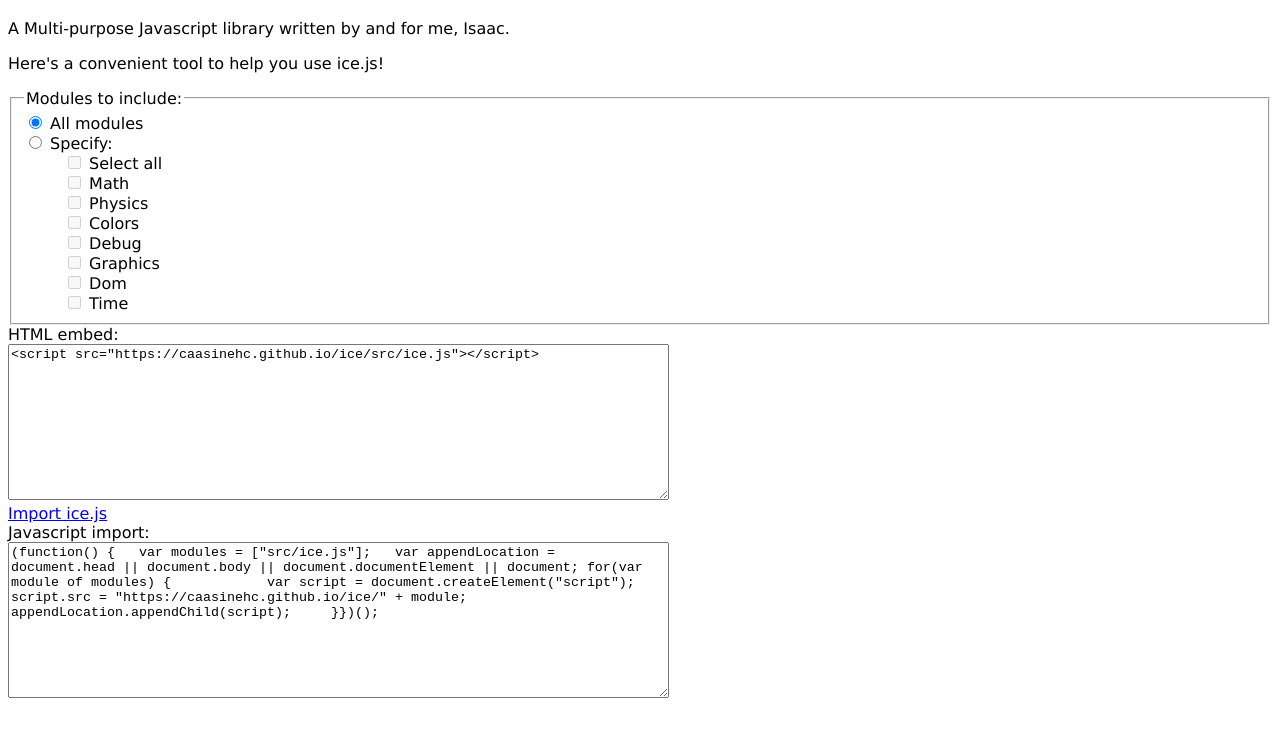
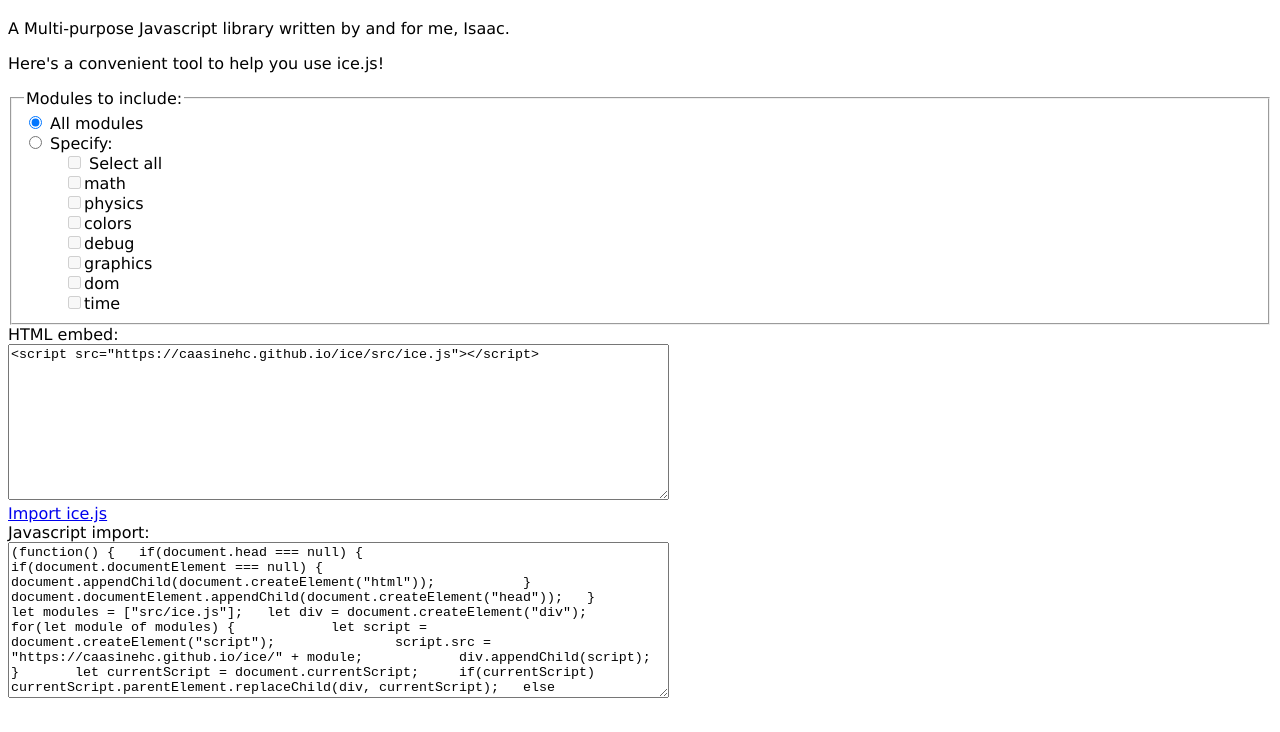
Before and after one commit to caasinehc/ice, a plain HTML site: page index.html in a window 1280 px wide. Both pictures are taken after a click on the element 640 px from the left and 269 px from the top of the page. Shown: the part 62-794 px from the top of the page. Drawn offline with Linux system fonts and the light colour scheme.

Commit message:
Minor tweaks

```diff
--- a/index.html
+++ b/index.html
@@ -15,9 +15,7 @@
 
 		<form id="importTool">
 			<fieldset onclick="updateModules();">
-
 				<legend>Modules to include: </legend>
-
 				<label>
 					<input type="radio" name="importAll" value="all" onclick="setSpecify(false);" id="importAll" checked />
 					All modules<br />
@@ -27,53 +25,11 @@
 					Specify:
 				</label>
 
-				<ul style="list-style: none; margin: 0px;">
+				<ul id="moduleList" style="list-style: none; margin: 0px;">
 					<li>
 						<label>
 							<input type="checkbox" id="allCB" onclick="toggleEverything();" disabled />
 							Select all
-						</label>
-					</li>
-					<li>
-						<label>
-							<input type="checkbox" id="mathCB" disabled />
-							Math
-						</label>
-					</li>
-					<li>
-						<label>
-							<input type="checkbox" id="physicsCB" disabled />
-							Physics
-						</label>
-					</li>
-					<li>
-						<label>
-							<input type="checkbox" id="colorsCB" disabled />
-							Colors
-						</label>
-					</li>
-					<li>
-						<label>
-							<input type="checkbox" id="debugCB" disabled />
-							Debug
-						</label>
-					</li>
-					<li>
-						<label>
-							<input type="checkbox" id="graphicsCB" disabled />
-							Graphics
-						</label>
-					</li>
-					<li>
-						<label>
-							<input type="checkbox" id="domCB" disabled />
-							Dom
-						</label>
-					</li>
-					<li>
-						<label>
-							<input type="checkbox" id="timeCB" disabled />
-							Time
 						</label>
 					</li>
 				</ul>
@@ -93,29 +49,45 @@
 		</label><br />
 
 		<script>
-			var modules = {
-				math: document.getElementById("mathCB"),
-				physics: document.getElementById("physicsCB"),
-				colors: document.getElementById("colorsCB"),
-				debug: document.getElementById("debugCB"),
-				graphics: document.getElementById("graphicsCB"),
-				dom: document.getElementById("domCB"),
-				time: document.getElementById("timeCB")
+			let modules = {
+				math: "math",
+				physics: "physics",
+				colors: "colors",
+				debug: "debug",
+				graphics: "graphics",
+				dom: "dom",
+				time: "time"
 			}
-			var allCB = document.getElementById("allCB");
-			var importAll = document.getElementById("importAll");
-			var embedInput = document.getElementById("embedInput");
-			var bookmarklet = document.getElementById("bookmarklet");
-			var jsInput = document.getElementById("jsInput");
+
+			let moduleList = document.getElementById("moduleList");
+			for(let module in modules) {
+				let li = document.createElement("li");
+				let label = document.createElement("label");
+				let input = document.createElement("input");
+				let labelText = document.createTextNode(modules[module]);
+				input.type = "checkbox";
+				input.disabled = true;
+				label.appendChild(input);
+				label.appendChild(labelText);
+				li.appendChild(label);
+				modules[module] = input;
+				moduleList.appendChild(modules[module].parentElement.parentElement);
+			}
+
+			let allCB = document.getElementById("allCB");
+			let importAll = document.getElementById("importAll");
+			let embedInput = document.getElementById("embedInput");
+			let bookmarklet = document.getElementById("bookmarklet");
+			let jsInput = document.getElementById("jsInput");
 
 			function toggleEverything() {
-				for(var module in modules) {
+				for(let module in modules) {
 					modules[module].checked = allCB.checked;
 				}
 			}
 			function updateModules() {
-				var allChecked = true;
-				for(var module in modules) {
+				let allChecked = true;
+				for(let module in modules) {
 					if(!modules[module].checked) {
 						allChecked = false;
 						break;
@@ -126,17 +98,17 @@
 			}
 			function setSpecify(enabled) {
 				allCB.disabled = !enabled;
-				for(var module in modules) {
+				for(let module in modules) {
 					modules[module].disabled = !enabled;
 				}
 			}
 			function updateOutput() {
-				var toInclude = [];
+				let toInclude = [];
 				if(importAll.checked) {
 					toInclude.push("src/ice.js");
 				}
 				else {
-					for(var module in modules) {
+					for(let module in modules) {
 						if(modules[module].checked) {
 							toInclude.push("src/ice." + module + ".js");
 						}
@@ -147,8 +119,8 @@
 				updateJsInclude(toInclude);
 			}
 			function updateEmbed(toInclude) {
-				var text = "";
-				for(var module of toInclude) {
+				let text = "";
+				for(let module of toInclude) {
 					text += "<script src=\"https://caasinehc.github.io/ice/" + module + "\"><\/script>\n";
 				}
 				embedInput.innerText = text;
@@ -157,31 +129,29 @@
 				embedInput.select();
 			}
 			function updateBookmarklet(toInclude) {
-				var text = (
-					"javascript: " +
-					"(function() {" +
-						"var modules = [\"" + toInclude.join("\", \"") + "\"];" +
-						"var appendLocation = document.head || document.body || document.documentElement || document;" +
-						"for(var module of modules) {" +
-							"var script = document.createElement(\"script\");" +
-							"script.src = \"https://caasinehc.github.io/ice/\" + module;" +
-							"appendLocation.appendChild(script);" +
-						"}" +
-					"})();"
-				);
+				let text = `javascript:(d=>{if(d.head===null){if(d.documentElement===null)d.appendChild(d.createElement("html"));d.documentElement.appendChild(d.createElement("head"))}let v=d.createElement("div");for(let m of["${toInclude.map(str=>str.replace(/src\/ice\.(.*)\.js/, "$1")).join(`","`)}"]){let s=d.createElement("script");s.src=\`https://caasinehc.github.io/ice/src/ice.\${m}.js\`;v.appendChild(s)}let c=d.currentScript;c?c.parentElement.replaceChild(v,c):d.head.appendChild(v)})(document);`;
 				bookmarklet.href = text;
 			}
 			function updateJsInclude(toInclude) {
-				var text = (
-					"(function() {\n" +
-					"	var modules = [\"" + toInclude.join("\", \"") + "\"];\n" +
-					"	var appendLocation = document.head || document.body || document.documentElement || document;\n" +
-					"	for(var module of modules) {\n" +
-					"		var script = document.createElement(\"script\");\n" +
-					"		script.src = \"https://caasinehc.github.io/ice/\" + module;\n" +
-					"		appendLocation.appendChild(script);\n" +
-					"	}\n" +
-					"})();"
+				let text = (
+`(function() {
+	if(document.head === null) {
+		if(document.documentElement === null) {
+			document.appendChild(document.createElement("html"));
+		}
+		document.documentElement.appendChild(document.createElement("head"));
+	}
+	let modules = ["${toInclude.join(`", "`)}"];
+	let div = document.createElement("div");
+	for(let module of modules) {
+		let script = document.createElement("script");
+		script.src = "https://caasinehc.github.io/ice/" + module;
+		div.appendChild(script);
+	}
+	let currentScript = document.currentScript;
+	if(currentScript) currentScript.parentElement.replaceChild(div, currentScript);
+	else document.head.appendChild(div);
+})();`
 				);
 				jsInput.innerText = text;
 			}
--- a/src/ice.colors.js
+++ b/src/ice.colors.js
@@ -1,7 +1,4 @@
-if(typeof ice === "undefined") {
-	ice = {};
-	ice.modules = [];
-}
+if(typeof ice === "undefined") ice = {modules: []};
 (function() {
 	ice.modules.push("colors");
 	ice.colors = {};
--- a/src/ice.debug.js
+++ b/src/ice.debug.js
@@ -1,7 +1,4 @@
-if(typeof ice === "undefined") {
-	ice = {};
-	ice.modules = [];
-}
+if(typeof ice === "undefined") ice = {modules: []};
 (function() {
 	if(!ice.modules.includes("debug")) ice.modules.push("debug");
 	ice.debug = {};
--- a/src/ice.dom.js
+++ b/src/ice.dom.js
@@ -1,7 +1,4 @@
-if(typeof ice === "undefined") {
-	ice = {};
-	ice.modules = [];
-}
+if(typeof ice === "undefined") ice = {modules: []};
 (function() {
 	if(!ice.modules.includes("dom")) ice.modules.push("dom");
 	ice.dom = {};
--- a/src/ice.graphics.js
+++ b/src/ice.graphics.js
@@ -1,7 +1,4 @@
-if(typeof ice === "undefined") {
-	ice = {};
-	ice.modules = [];
-}
+if(typeof ice === "undefined") ice = {modules: []};
 (function() {
 	if(!ice.modules.includes("graphics")) ice.modules.push("graphics");
 	ice.graphics = {};
--- a/src/ice.js
+++ b/src/ice.js
@@ -1,7 +1,4 @@
-if(typeof ice === "undefined") {
-	ice = {};
-	ice.modules = [];
-}
+if(typeof ice === "undefined") ice = {modules: []};
 ice.version = "v2.1.11"
 console.log("%c-------- Importing ice.js " + ice.version + " --------", "font-weight: bold; font-size: 24px");
 
@@ -25,7 +22,6 @@ if(document.head === null) {
 	}
 	function importFiles(files) {
 		let div = document.createElement("div");
-		div.id = "iceLibrary";
 		for(let file of files) {
 			let script = document.createElement("script");
 			script.src = "https://caasinehc.github.io/ice/" + file;
--- a/src/ice.math.js
+++ b/src/ice.math.js
@@ -1,7 +1,4 @@
-if(typeof ice === "undefined") {
-	ice = {};
-	ice.modules = [];
-}
+if(typeof ice === "undefined") ice = {modules: []};
 (function() {
 	if(!ice.modules.includes("math")) ice.modules.push("math");
 	ice.math = {};
--- a/src/ice.physics.js
+++ b/src/ice.physics.js
@@ -1,7 +1,4 @@
-if(typeof ice === "undefined") {
-	ice = {};
-	ice.modules = [];
-}
+if(typeof ice === "undefined") ice = {modules: []};
 (function() {
 	if(!ice.modules.includes("physics")) ice.modules.push("physics");
 	ice.physics = {};
--- a/src/ice.time.js
+++ b/src/ice.time.js
@@ -1,7 +1,4 @@
-if(typeof ice === "undefined") {
-	ice = {};
-	ice.modules = [];
-}
+if(typeof ice === "undefined") ice = {modules: []};
 (function() {
 	if(!ice.modules.includes("time")) ice.modules.push("time");
 	ice.time = {};
```
Also changed, not shown: src/testing.html (+1 -1 lines).
